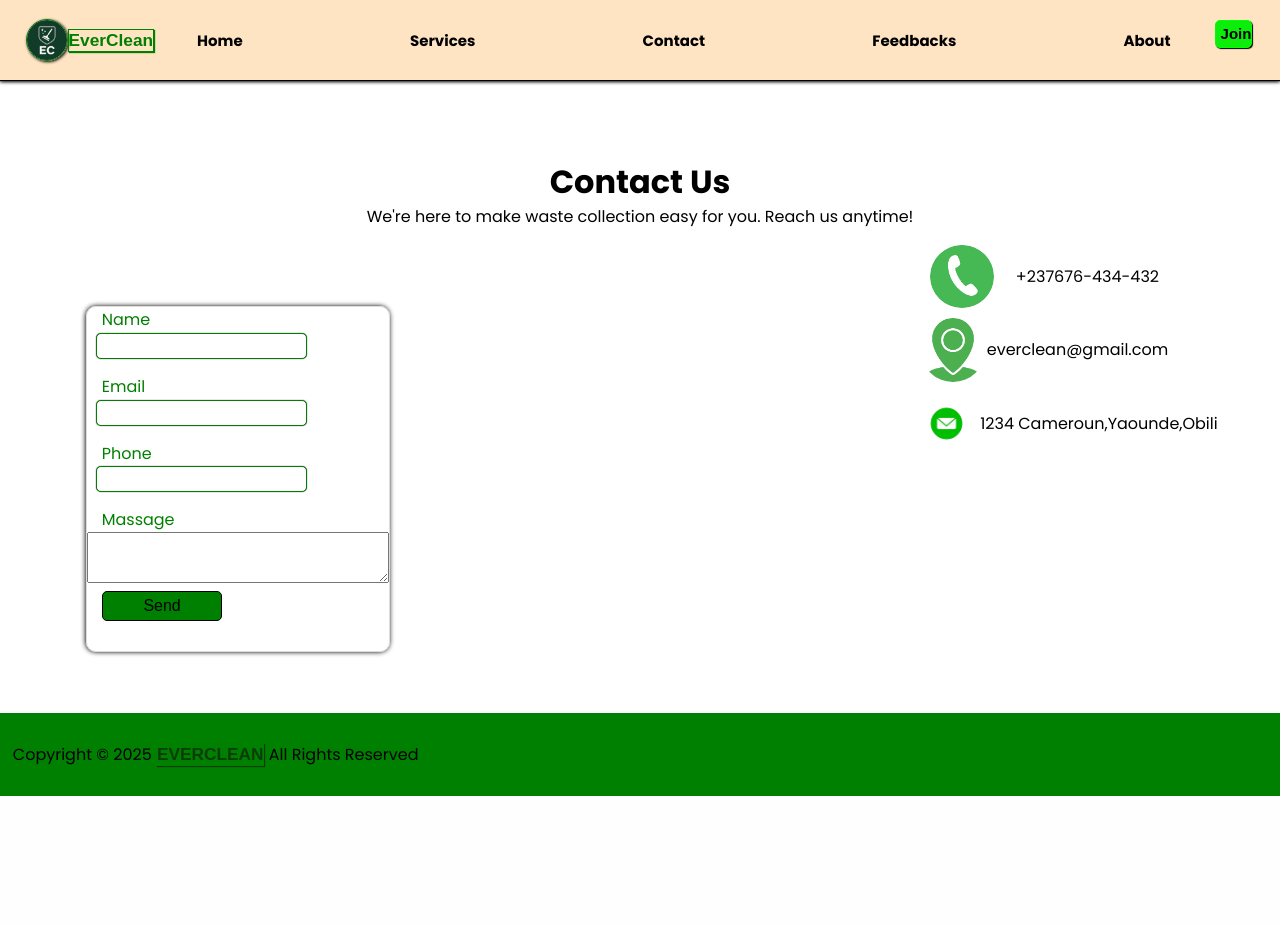
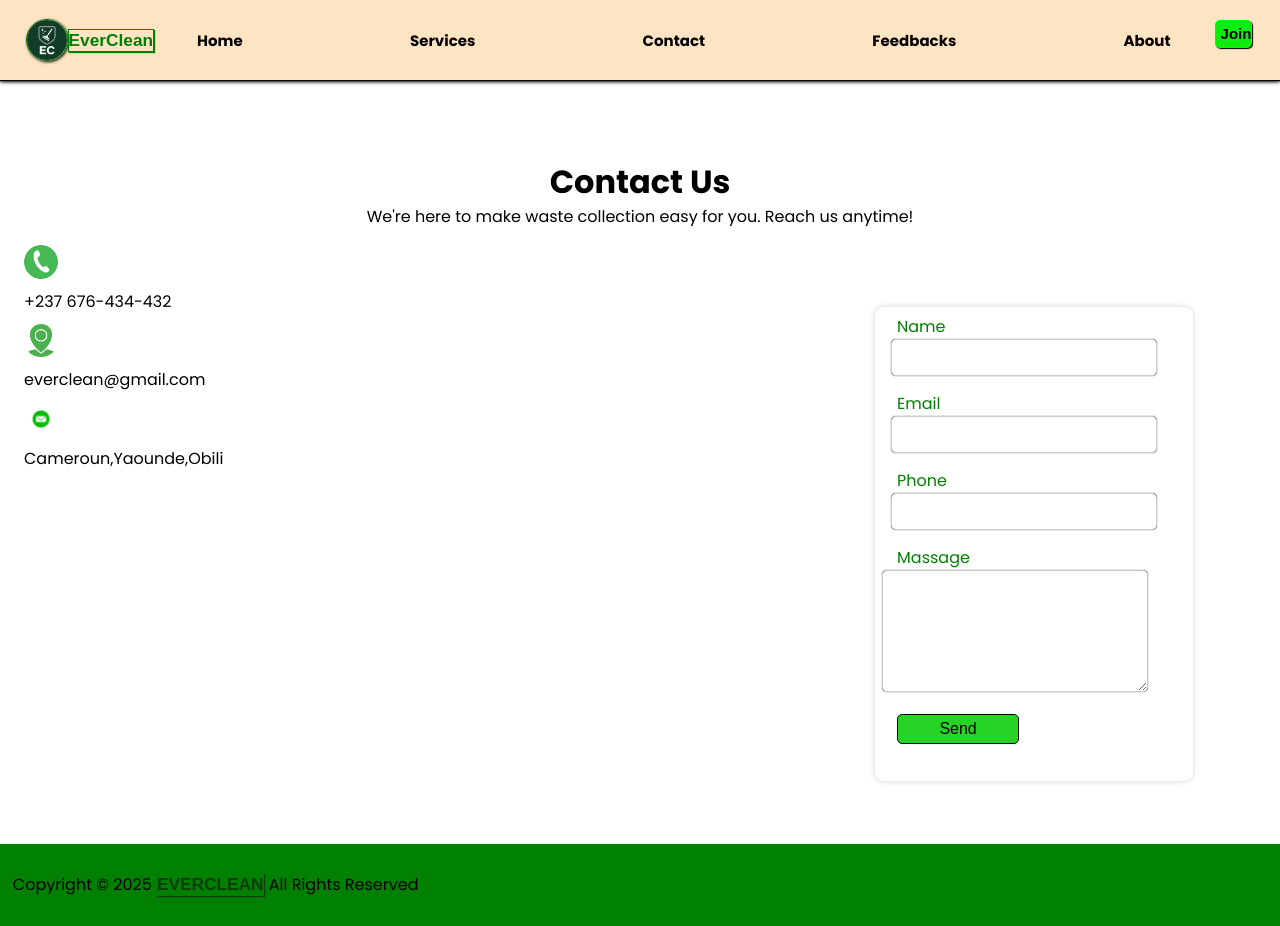
Before and after one commit to EverCleanIntern/EverClean, a PHP site: page /contact.html in a window 1280 px wide. Before the commit the page ends 796 px from the top, so only its background shows below. Run offline with PHP 8.4, Linux system fonts and the light colour scheme.

Commit message:
modified contact page css and html

```diff
--- a/contact.css
+++ b/contact.css
@@ -22,18 +22,19 @@ main{
 }
 
 form{
-     border: solid 1px rgb(224, 218, 218);
-    box-shadow: -0.5px 0px 5px;
+    border: solid 1px rgb(239, 235, 235);
+    box-shadow: -0.5px 0px 5px rgb(227, 223, 223);
     border-radius: 10px;
     justify-items: center;
     align-items: center;
+    padding: 2%;
 }
 
 .bottom{
     background-color: rgb(255, 255, 255);
     display: flex;
     justify-content: space-between;
-    flex-direction: row;
+    flex-direction: row-reverse;
     margin-left: 3vh;
     margin-right: 3vh;
     border-radius: 10px;
@@ -61,41 +62,52 @@ form{
     margin: 5%;
 }
 
-.left input, .message-boX{
+.left input{
     padding: 1.5% 2vh;
-    border: 1px solid green;
+    border: 1px solid rgb(150, 181, 150);
     border-radius: 5px;
     margin-bottom: 5%;
     box-shadow: 0 0 1px;
     outline: none;
 }
 
+textarea{
+    padding: 0.1% 2vh;
+    width: 90%;
+    height: 100px;
+    border: 1px solid;
+    border-radius: 5px;
+    box-shadow: 0 0 1px;
+    outline: none;
+}
+
+.left input,
+.left textarea{
+    width: 80%;
+    max-width: 500px;
+    padding: 10px;
+    margin-bottom: 15px;
+    border: 1px solid #ccc;
+    border-radius: 5px;
+    outline: none;
+}
+
 .right{
-    max-width: 50%;
+    max-width: 40%;
     display: flex;
     flex-direction: column;
+    gap: 10px;
+}
+
+.contact-info{
+    display: grid;
+    grid-template-columns: 1fr;
     gap: 10px;
 }
 
 .right img{
     width: 15%;
     border-radius: 50%;
-}
-
-.right div{
-    display: flex;
-    flex-direction: row;
-    justify-content: center;
-    align-items: center;
-    gap: 2px;
-}
-
-.three{
-    margin-left: 43px;
-}
-
-.one{
-    margin-right: 20px;
 }
 
 .name,.phone,.email,.message{
@@ -122,7 +134,7 @@ button{
     height: 30px;
     margin-left: 5%;
     margin-bottom: 10%;
-    background-color: green;
+    background-color: rgb(37, 212, 37);
     justify-items: center;
     align-items: center;
 
--- a/contact.html
+++ b/contact.html
@@ -69,19 +69,19 @@
             </div>
 
             <div class="right">
-                <div >
+                <div class="contact-info">
                      <img class="one" src="Img/phone.jpeg" alt="">
-                     <span>+237676-434-432</span>
+                     <span>+237 676-434-432</span>
                 </div>
 
-                <div>
+                <div  class="contact-info">
                     <img src="Img/location.jpeg" alt="">
                     <span>everclean@gmail.com</span>
                 </div>
 
-                <div>
+                <div  class="contact-info">
                     <img class="three" src="Img/email.jpeg" alt="">
-                    <span>1234 Cameroun,Yaounde,Obili </span>
+                    <span>Cameroun,Yaounde,Obili </span>
                 </div>
             </div>
        </div>
--- a/login.css
+++ b/login.css
@@ -10,7 +10,7 @@ body{
     justify-content: center;
     align-items: center;
     background-color: rgb(41, 238, 27);
-    min-height: 100vh;
+    height: 100vh;
     color: #333;
 }
 
@@ -40,7 +40,7 @@ body{
     margin-left: 0%;
 }
 .container{
-    margin: 0 15px;
+    margin:0 15px;
 }
 .formbox{
     display: none;
```
